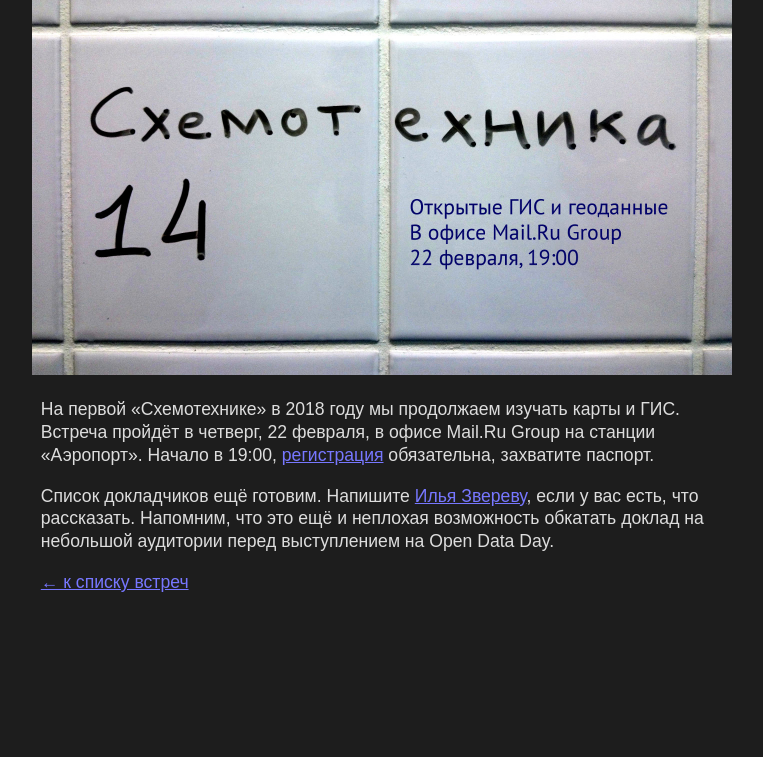
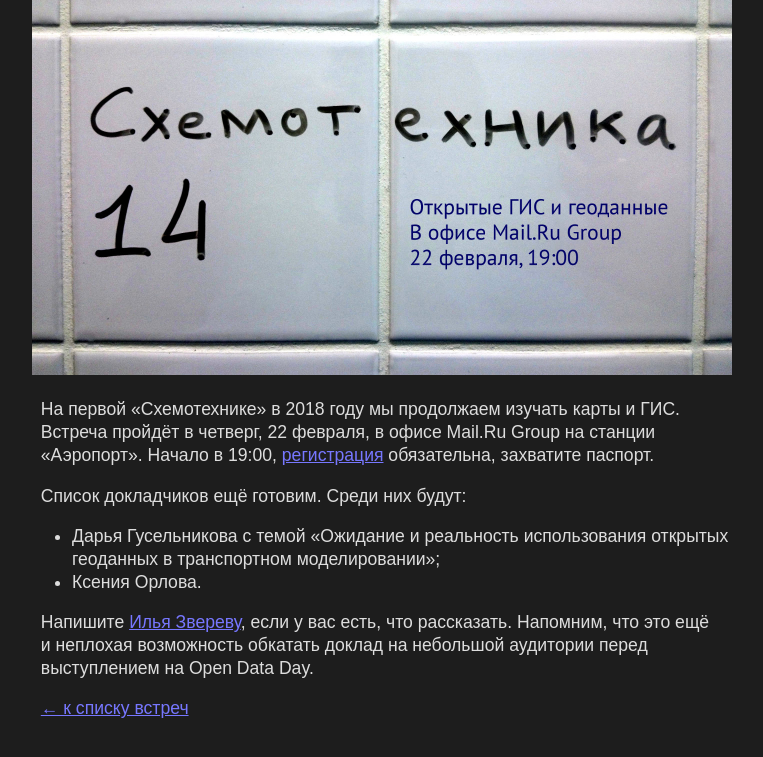
Before and after one commit to Zverik/schemotechnika, a Jekyll site: the page built from _posts/2018-02-02-schemo14.md, in a window 1280 px wide. Shown: the top 757 px of the page, without its empty margins (258-1021 px from the left). Built offline with Jekyll 4.4.1, drawn with Linux system fonts in a browser that asks for light colours.

Commit message:
Reg link

```diff
--- a/_posts/2018-02-02-schemo14.md
+++ b/_posts/2018-02-02-schemo14.md
@@ -6,8 +6,13 @@
 ---
 На первой «Схемотехнике» в 2018 году мы продолжаем изучать карты и ГИС.
 Встреча пройдёт в четверг, 22 февраля, в офисе Mail.Ru Group на станции «Аэропорт».
-Начало в 19:00, [регистрация](https://corp.mail.ru/ru/press/events/) обязательна, захватите паспорт.
+Начало в 19:00, [регистрация](https://corp.mail.ru/ru/press/events/428/) обязательна, захватите паспорт.
 
-Список докладчиков ещё готовим. Напишите [Илья Звереву](mailto:ilya@zverev.info),
+Список докладчиков ещё готовим. Среди них будут:
+
+* Дарья Гусельникова с темой «Ожидание и реальность использования открытых геоданных в транспортном моделировании»;
+* Ксения Орлова.
+
+Напишите [Илья Звереву](mailto:ilya@zverev.info),
 если у вас есть, что рассказать. Напомним, что это ещё и неплохая возможность
 обкатать доклад на небольшой аудитории перед выступлением на Open Data Day.
```
